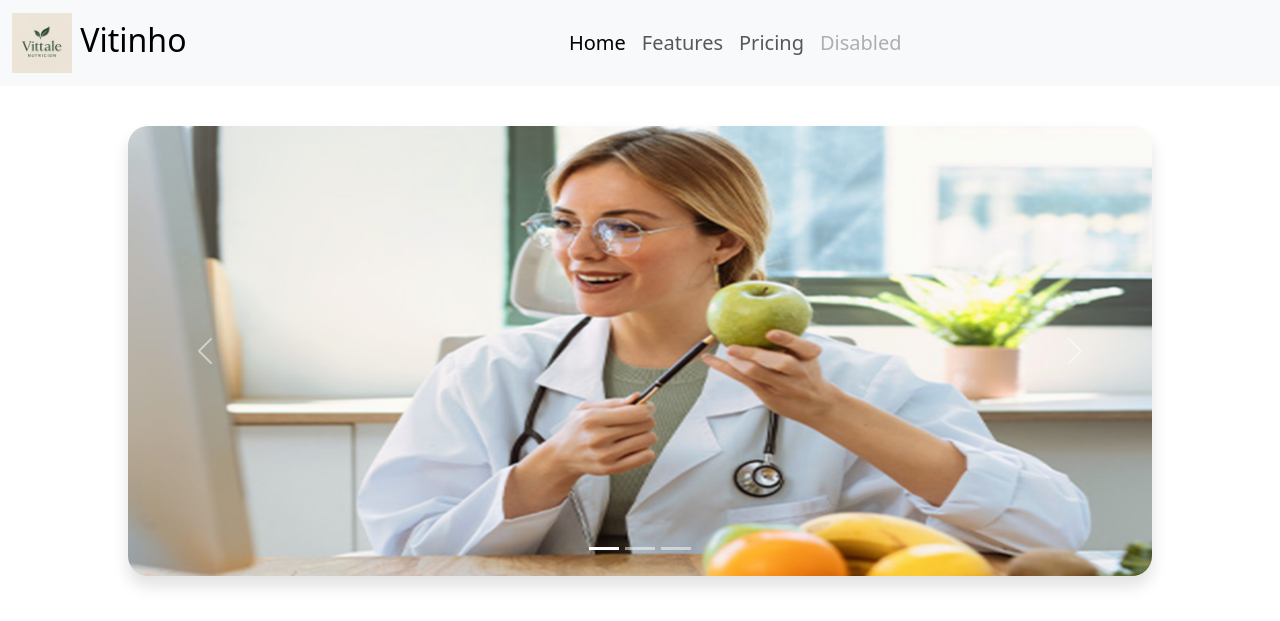
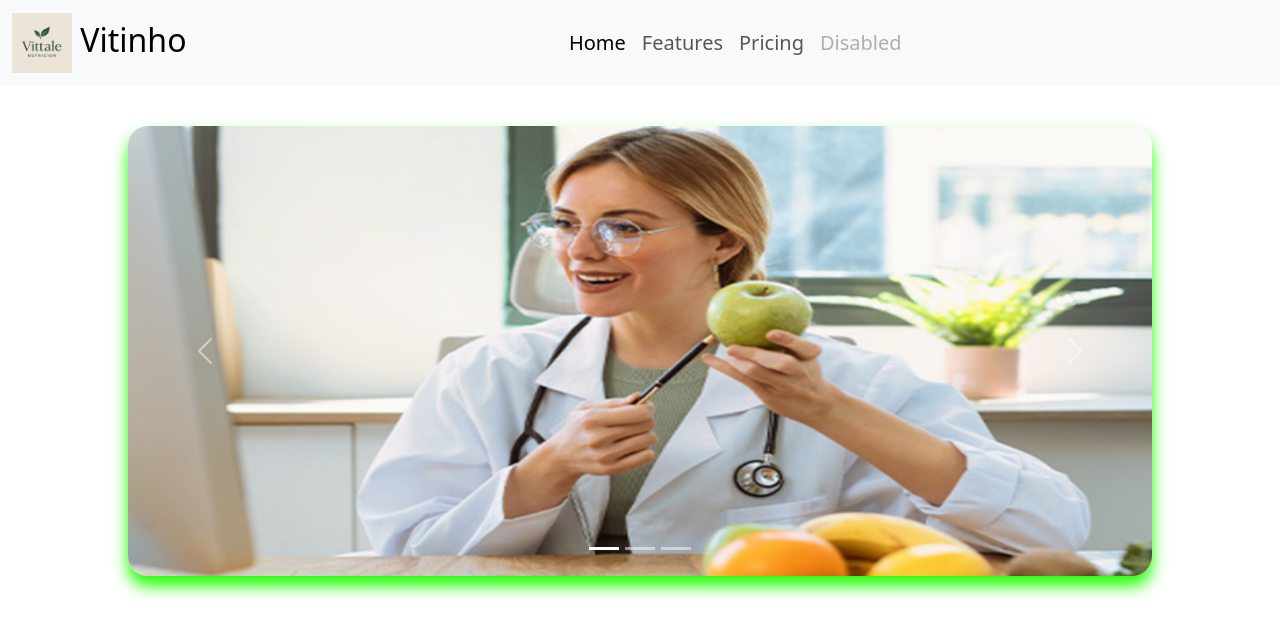
Before and after one commit to GabrielT27/Vittale-Nutricao, a plain HTML site: page VitaleNutri/index.html in a window 1280 px wide. Shown: the top 621 px of the page. Drawn offline with nearby package versions, Linux system fonts and the light colour scheme.

Commit message:
button ctt

```diff
--- a/VitaleNutri/index.html
+++ b/VitaleNutri/index.html
@@ -19,7 +19,7 @@
         margin: 40px auto 0;
         border-radius: 20px;
         overflow: hidden;
-        box-shadow: 0 10px 16px rgba(0,0,0,0.12);
+        box-shadow: 0 10px 16px rgb(30, 255, 0);
       }
       .carousel-inner {
         max-height: 450px;
```
